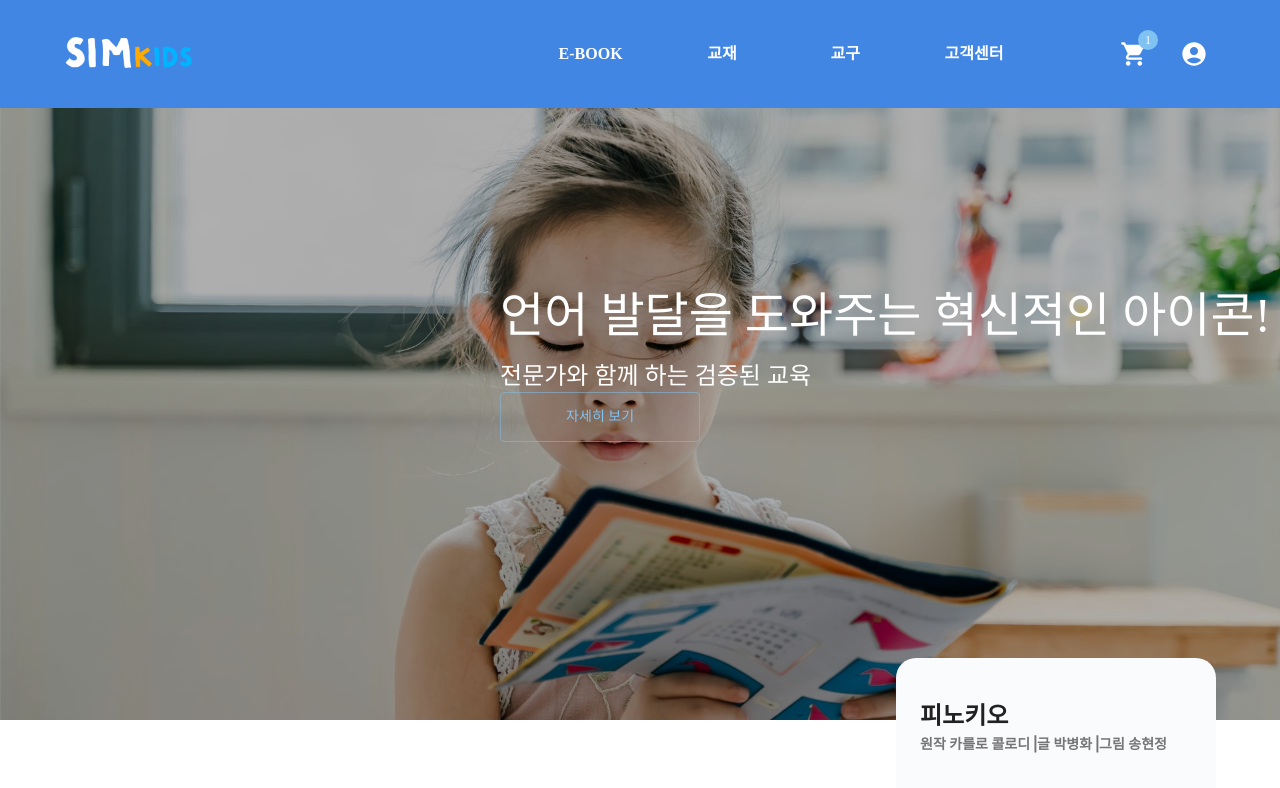
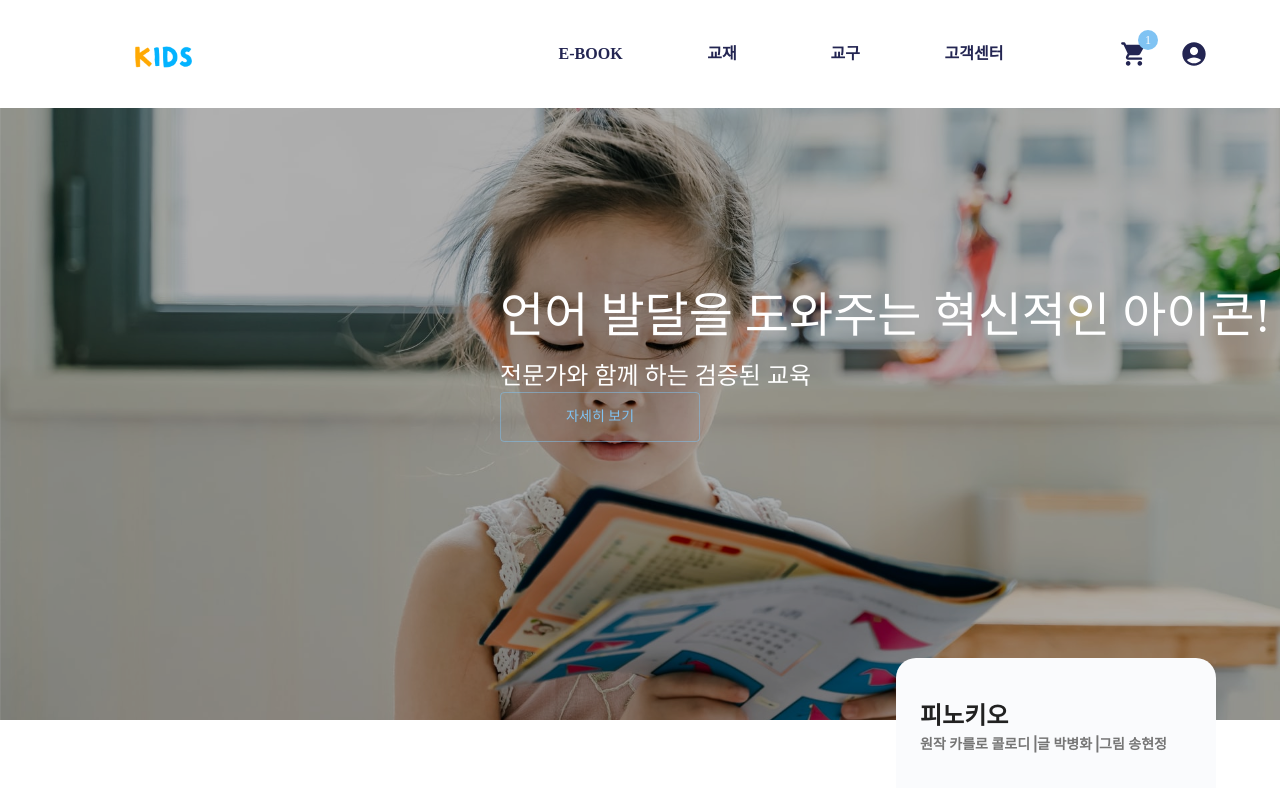
Before and after one commit to kkevi/dotdanji-shop, a Next.js app: page / in a window 1280 px wide. Shown: the top 788 px of the page. Built offline with nearby package versions, Linux system fonts and the light colour scheme; a web font is replaced by a local one.

Commit message:
헤더 및 푸터 컬러 변경

```diff
--- a/src/Components/main-layout/Topbar.tsx
+++ b/src/Components/main-layout/Topbar.tsx
@@ -28,7 +28,7 @@ export default function Topbar() {
         window.addEventListener("scroll", updateScroll)
     })
 
-    const textColor = {color: "white", fontWeight: 800, fontSize: 16}
+    const textColor = {color: theme.palette.secondary.dark, fontWeight: 800, fontSize: 16}
 
     const onClickCategorys = (categoryId: string) => {
         route.push({pathname: "/goods", query: {categoryId: categoryId}})
@@ -41,12 +41,19 @@ export default function Topbar() {
                 top: 0,
                 left: 0,
                 width: "100%",
-                background: theme.palette.primary.dark,
+                background: "white",
                 zIndex: 10,
+                borderBottom: scrollPosition < 320 ? "none" : "1px solid #eaeaea",
             }}
         >
             <div style={{position: "relative"}}>
-                <Container maxWidth="lg" sx={{py: scrollPosition < 100 ? 4 : 1, transition: "0.5s"}}>
+                <Container
+                    maxWidth="lg"
+                    sx={{
+                        py: scrollPosition < 320 ? 4 : 2,
+                        transition: "0.5s",
+                    }}
+                >
                     <Stack direction="row" justifyContent="space-between" alignItems="center">
                         <div>
                             <Link href={"/"}>
@@ -68,7 +75,7 @@ export default function Topbar() {
                                 </Button>
                             ))}
 
-                            <Button onClick={() => route.push("/")} style={textColor}>
+                            <Button onClick={() => route.push("/notice")} style={textColor}>
                                 고객센터
                             </Button>
                         </Stack>
--- a/src/Components/main-layout/shop-cart-button/ShopCartButton.tsx
+++ b/src/Components/main-layout/shop-cart-button/ShopCartButton.tsx
@@ -21,7 +21,7 @@ export default function ShopCartButton(props: Props) {
                     horizontal: "right",
                 }}
             >
-                <ShoppingCartRoundedIcon style={{color: "white", fontSize: "28px"}} />
+                <ShoppingCartRoundedIcon style={{color: theme.palette.secondary.dark, fontSize: "28px"}} />
             </Badge>
         </IconButton>
     )
--- a/src/Components/main-layout/styles.tsx
+++ b/src/Components/main-layout/styles.tsx
@@ -4,7 +4,7 @@ import {Theme} from "@mui/material"
 const styles = makeStyles((theme: Theme) =>
     createStyles({
         footer: {
-            backgroundColor: theme.palette.primary.dark,
+            backgroundColor: "#2d2d2d",
             color: "#777",
             fontSize: "0.85rem",
 
@@ -17,7 +17,7 @@ const styles = makeStyles((theme: Theme) =>
             },
         },
         footerTextArea: {
-            color: "#fff",
+            color: "#cccccc",
             opacity: 0.8,
         },
     }),
--- a/src/Components/main-layout/user-login-button/UserLoginButton.tsx
+++ b/src/Components/main-layout/user-login-button/UserLoginButton.tsx
@@ -1,12 +1,14 @@
 import {IconButton} from "@mui/material"
 import {useRouter} from "next/router"
 import AccountCircleIcon from "@mui/icons-material/AccountCircle"
-
+import {useTheme} from "@mui/system"
 export default function UserLoginButton() {
     const route = useRouter()
+    const theme = useTheme()
+
     return (
         <IconButton onClick={() => route.push("/login")}>
-            <AccountCircleIcon style={{color: "white", fontSize: "28px"}} />
+            <AccountCircleIcon style={{color: theme.palette.secondary.dark, fontSize: "28px"}} />
         </IconButton>
     )
 }
--- a/src/Proposal/styles.ts
+++ b/src/Proposal/styles.ts
@@ -3,6 +3,7 @@ import {Theme} from "@mui/material"
 
 const styles = makeStyles((theme: Theme) =>
     createStyles({
+        terms: {},
         textField: {
             marginBottom: 30,
             backgroundColor: "rgba(208,235,245,0.1)",
```
Also changed, not shown: pages/notice/index.tsx (added, +16 -0 lines), src/Notice/index.tsx (added, +12 -0 lines).
